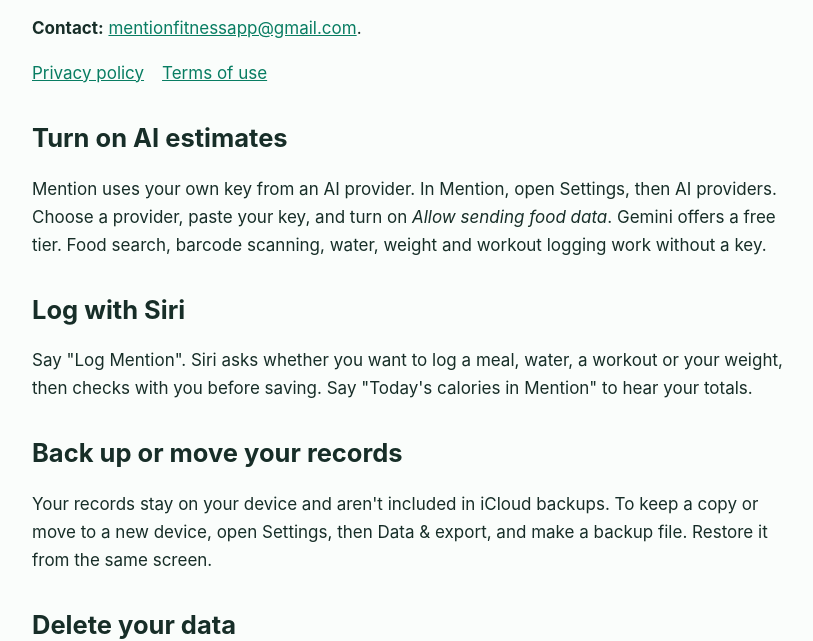
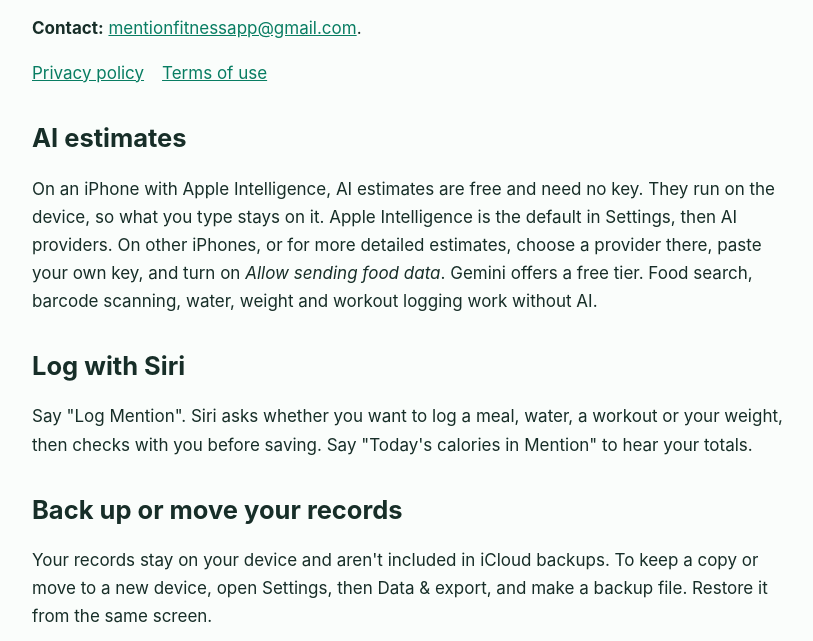
Before and after one commit to Inkist21/mention-app, a plain HTML site: page index.html in a window 1280 px wide. Shown: the part 173-814 px from the top of the page, without its empty margins (228-1041 px from the left). Drawn offline with Linux system fonts and the light colour scheme.

Commit message:
Say AI estimates are free with Apple Intelligence, no key needed

```diff
--- a/index.html
+++ b/index.html
@@ -4,8 +4,8 @@
 <p><strong>Contact:</strong> <a href="mailto:mentionfitnessapp@gmail.com">mentionfitnessapp@gmail.com</a>.</p>
 <p class="links"><a href="privacy.html">Privacy policy</a><a href="terms.html">Terms of use</a></p>
 
-<h2>Turn on AI estimates</h2>
-<p>Mention uses your own key from an AI provider. In Mention, open Settings, then AI providers. Choose a provider, paste your key, and turn on <em>Allow sending food data</em>. Gemini offers a free tier. Food search, barcode scanning, water, weight and workout logging work without a key.</p>
+<h2>AI estimates</h2>
+<p>On an iPhone with Apple Intelligence, AI estimates are free and need no key. They run on the device, so what you type stays on it. Apple Intelligence is the default in Settings, then AI providers. On other iPhones, or for more detailed estimates, choose a provider there, paste your own key, and turn on <em>Allow sending food data</em>. Gemini offers a free tier. Food search, barcode scanning, water, weight and workout logging work without AI.</p>
 
 <h2>Log with Siri</h2>
 <p>Say "Log Mention". Siri asks whether you want to log a meal, water, a workout or your weight, then checks with you before saving. Say "Today's calories in Mention" to hear your totals.</p>
```
